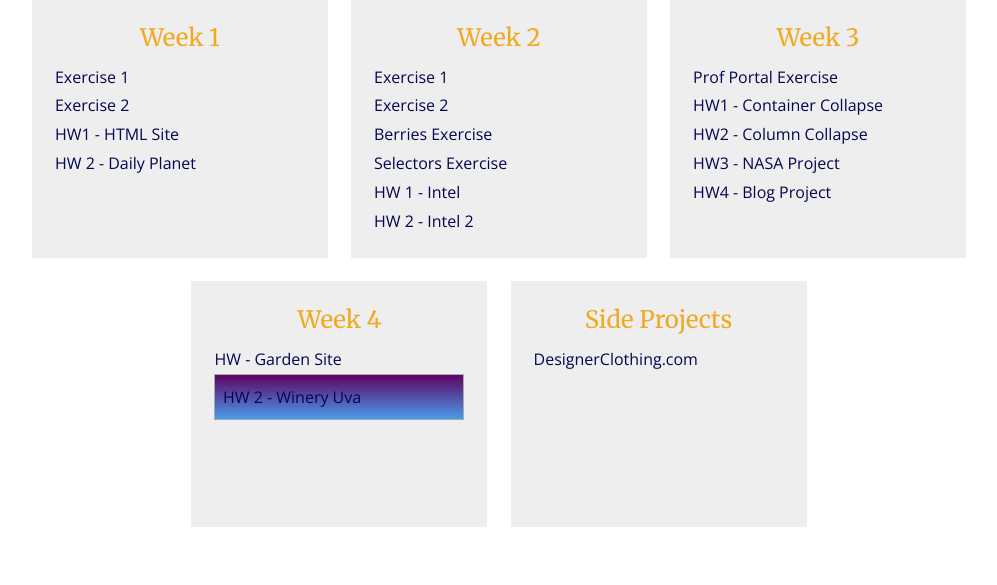
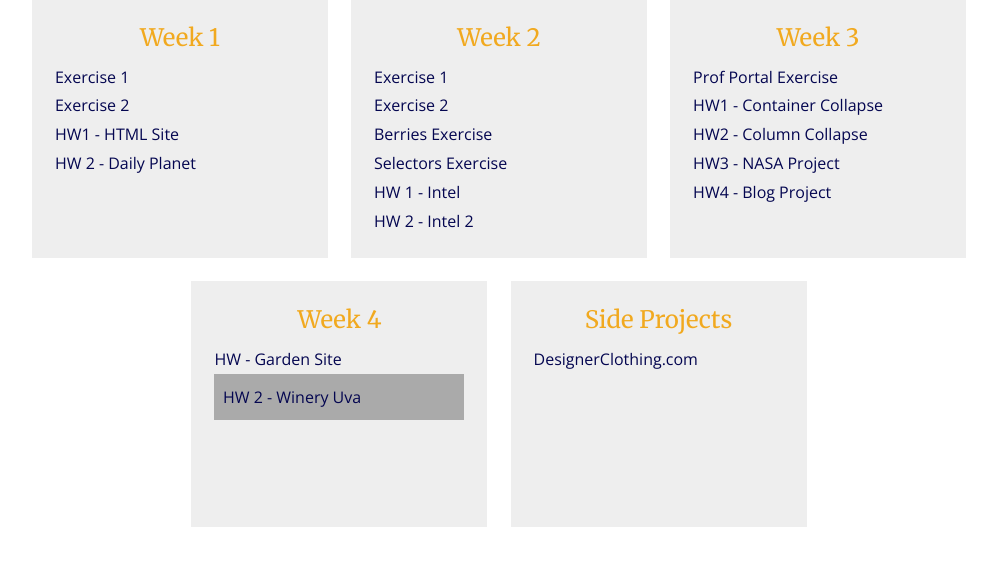
Before and after one commit to ashley-austincoder/ashley-austincoder.github.io, a PHP site: page / in a window 1280 px wide, with the pointer over the restyled element. Shown: the part 465-1050 px from the top of the page, without its empty margins (141-1138 px from the left). Run offline with PHP 8.4, Linux system fonts and the light colour scheme.

Commit message:
button change

```diff
--- a/css/style.css
+++ b/css/style.css
@@ -99,18 +99,6 @@ padding: 3%;
     display: block;
 }
 
-.currenthw:hover {
-    background: rgba(94,3,99,1);
-background: -moz-linear-gradient(top, rgba(94,3,99,1) 0%, rgba(73,155,234,1) 100%);
-background: -webkit-gradient(left top, left bottom, color-stop(0%, rgba(94,3,99,1)), color-stop(100%, rgba(73,155,234,1)));
-background: -webkit-linear-gradient(top, rgba(94,3,99,1) 0%, rgba(73,155,234,1) 100%);
-background: -o-linear-gradient(top, rgba(94,3,99,1) 0%, rgba(73,155,234,1) 100%);
-background: -ms-linear-gradient(top, rgba(94,3,99,1) 0%, rgba(73,155,234,1) 100%);
-background: linear-gradient(to bottom, rgba(94,3,99,1) 0%, rgba(73,155,234,1) 100%);
-filter: progid:DXImageTransform.Microsoft.gradient( startColorstr='#5e0363', endColorstr='#499bea', GradientType=0 );
-transition: all 3s ease;
-}
-
 .currenthw a, .currenthw a:hover {
     color: white;
 }
```
